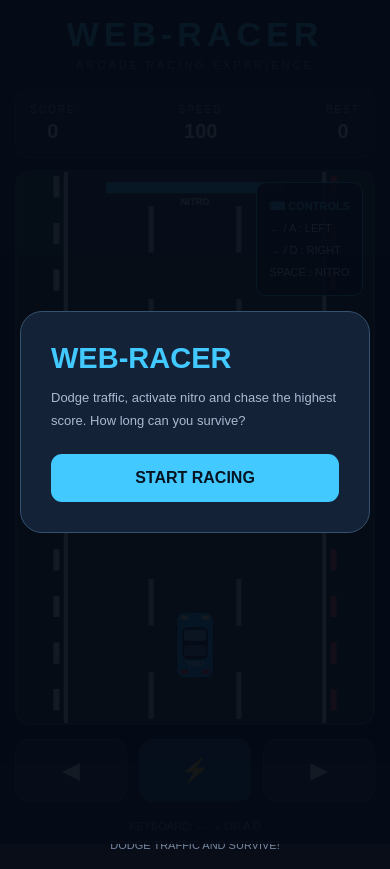
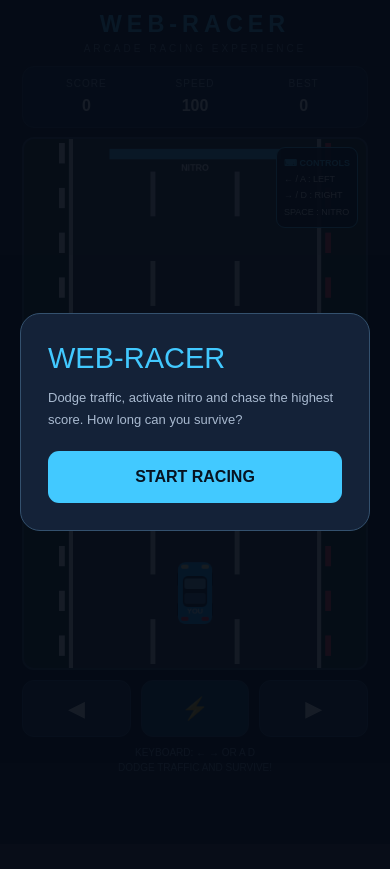
Before and after one commit to Anikait2014/Apex-Racer, a plain HTML site: page index.html in a window 390 px wide. After the commit the page ends 844 px from the top, so only its background shows below. Drawn offline with nearby package versions, Linux system fonts and the light colour scheme.

Commit message:
Refactor index.html for layout and game improvements
Refactor styles and HTML structure for improved layout and responsiveness. Update game logic and controls for better performance and user experience.

```diff
--- a/index.html
+++ b/index.html
@@ -3,13 +3,15 @@
 <head>
 <meta charset="UTF-8">
 <meta name="viewport" content="width=device-width, initial-scale=1.0">
+
 <title>WEB-RACER</title>
+
+<!-- Bootstrap 5 -->
+<link href="https://cdn.jsdelivr.net/npm/bootstrap@5.3.3/dist/css/bootstrap.min.css" rel="stylesheet">
 
 <style>
 * {
   box-sizing: border-box;
-  margin: 0;
-  padding: 0;
 }
 
 body {
@@ -17,79 +19,89 @@ body {
   color: white;
   font-family: Arial, sans-serif;
   min-height: 100vh;
-  display: flex;
-  align-items: center;
-  justify-content: center;
-  padding: 15px;
+  min-height: 100svh;
+  margin: 0;
+  padding: 10px;
   user-select: none;
+  overflow-x: hidden;
 }
 
 .game {
   width: 100%;
   max-width: 480px;
+  margin: auto;
   text-align: center;
 }
 
 h1 {
-  font-size: 34px;
+  font-size: clamp(23px, 6vw, 34px);
   letter-spacing: 5px;
   color: #42c9ff;
-  margin-bottom: 5px;
+  margin: 0;
+  font-weight: bold;
 }
 
 .subtitle {
   color: #71839e;
-  font-size: 11px;
+  font-size: 10px;
   letter-spacing: 3px;
-  margin-bottom: 18px;
+  margin: 3px 0 10px;
 }
 
 .stats {
-  display: flex;
-  justify-content: space-between;
   background: #142238;
   border: 1px solid #293c58;
-  padding: 14px;
-  border-radius: 13px;
-  margin-bottom: 12px;
+  padding: 9px;
+  border-radius: 12px;
+  margin-bottom: 9px;
 }
 
 .stat-label {
   color: #8da2bd;
   font-size: 10px;
-  letter-spacing: 2px;
+  letter-spacing: 1px;
 }
 
 .stat-value {
-  font-size: 20px;
+  font-size: 19px;
   font-weight: bold;
-  margin-top: 5px;
+  margin-top: 3px;
 }
 
 .track-container {
   position: relative;
+
+  /* Track automatically fits screen height */
+  width: min(
+    100%,
+    420px,
+    calc((100svh - 285px) * 420 / 650)
+  );
+
+  margin: auto;
 }
 
 canvas {
   width: 100%;
+  height: auto;
   display: block;
   background: #252b31;
   border: 2px solid #35475e;
-  border-radius: 15px;
+  border-radius: 12px;
   touch-action: none;
 }
 
 .keyboard-help {
   position: absolute;
-  top: 12px;
-  right: 12px;
-  background: rgba(5, 12, 25, 0.88);
+  top: 10px;
+  right: 10px;
+  background: rgba(5, 12, 25, 0.9);
   border: 1px solid #42c9ff;
-  border-radius: 10px;
-  padding: 12px;
+  border-radius: 9px;
+  padding: 9px;
   color: white;
-  font-size: 11px;
-  line-height: 2;
+  font-size: 10px;
+  line-height: 1.8;
   text-align: left;
   z-index: 2;
   pointer-events: none;
@@ -101,18 +113,18 @@ canvas {
 
 .controls {
   display: flex;
-  gap: 12px;
-  margin-top: 14px;
+  gap: 10px;
+  margin-top: 10px;
 }
 
 .controls button {
   flex: 1;
-  padding: 17px;
-  font-size: 23px;
+  padding: 11px;
+  font-size: 22px;
   color: white;
   background: #1b2d46;
   border: 1px solid #344d6d;
-  border-radius: 13px;
+  border-radius: 12px;
   touch-action: none;
 }
 
@@ -125,22 +137,29 @@ canvas {
   color: #54d9ff !important;
 }
 
+.hint {
+  color: #7588a3;
+  font-size: 10px;
+  margin-top: 8px;
+  line-height: 1.5;
+}
+
 .start-screen {
   position: fixed;
   inset: 0;
-  background: #050b16ef;
+  background: #050b16ed;
   display: flex;
   align-items: center;
   justify-content: center;
   z-index: 5;
-  padding: 20px;
+  padding: 15px;
 }
 
 .panel {
   background: #142238;
   border: 1px solid #34516e;
-  border-radius: 22px;
-  padding: 30px;
+  border-radius: 20px;
+  padding: 27px;
   width: 100%;
   max-width: 350px;
 }
@@ -155,36 +174,73 @@ canvas {
   color: #a9bad0;
   line-height: 1.7;
   font-size: 13px;
-  margin-bottom: 22px;
+  margin-bottom: 20px;
 }
 
 .panel button {
   width: 100%;
-  padding: 15px;
+  padding: 14px;
   border: none;
   border-radius: 11px;
   background: #42c9ff;
   color: #071321;
   font-weight: bold;
   font-size: 16px;
-  cursor: pointer;
 }
 
 .hidden {
   display: none !important;
 }
 
-.hint {
-  color: #7588a3;
-  font-size: 11px;
-  margin-top: 15px;
-  line-height: 1.7;
+/* Small screens */
+@media(max-width: 400px) {
+  .keyboard-help {
+    font-size: 9px;
+    padding: 7px;
+  }
+
+  .stat-value {
+    font-size: 16px;
+  }
 }
 
-@media(max-width: 350px) {
-  .keyboard-help {
-    font-size: 9px;
-    padding: 8px;
+/* Landscape screens */
+@media(max-height: 500px) {
+  body {
+    padding: 5px;
+  }
+
+  .game {
+    max-width: 650px;
+  }
+
+  .track-container {
+    width: min(55vw, calc((100svh - 125px) * 420 / 650));
+  }
+
+  h1 {
+    font-size: 22px;
+  }
+
+  .subtitle {
+    margin-bottom: 5px;
+  }
+
+  .stats {
+    padding: 5px;
+    margin-bottom: 5px;
+  }
+
+  .controls {
+    margin-top: 5px;
+  }
+
+  .controls button {
+    padding: 7px;
+  }
+
+  .hint {
+    margin-top: 4px;
   }
 }
 </style>
@@ -192,29 +248,35 @@ canvas {
 
 <body>
 
-<div class="game">
+<div class="container-fluid game">
 
-  <h1>WEB-RACER</h1>
-  <div class="subtitle">ARCADE RACING EXPERIENCE</div>
+  <header>
+    <h1>WEB-RACER</h1>
+    <div class="subtitle">ARCADE RACING EXPERIENCE</div>
+  </header>
 
-  <div class="stats">
+  <!-- SCOREBOARD -->
 
-    <div>
+  <div class="row stats g-0">
+
+    <div class="col">
       <div class="stat-label">SCORE</div>
       <div class="stat-value" id="score">0</div>
     </div>
 
-    <div>
+    <div class="col">
       <div class="stat-label">SPEED</div>
       <div class="stat-value" id="speed">100</div>
     </div>
 
-    <div>
+    <div class="col">
       <div class="stat-label">BEST</div>
       <div class="stat-value" id="best">0</div>
     </div>
 
   </div>
+
+  <!-- RACING TRACK -->
 
   <div class="track-container">
 
@@ -229,10 +291,16 @@ canvas {
 
   </div>
 
+  <!-- TOUCH CONTROLS -->
+
   <div class="controls">
-    <button id="left">◀</button>
-    <button class="nitro" id="nitro">⚡</button>
-    <button id="right">▶</button>
+
+    <button id="left" aria-label="Move left">◀</button>
+
+    <button class="nitro" id="nitro" aria-label="Nitro">⚡</button>
+
+    <button id="right" aria-label="Move right">▶</button>
+
   </div>
 
   <div class="hint">
@@ -242,9 +310,12 @@ canvas {
 
 </div>
 
+<!-- START SCREEN -->
+
 <div class="start-screen" id="startScreen">
 
   <div class="panel">
+
     <h2 id="panelTitle">WEB-RACER</h2>
 
     <p id="panelText">
@@ -253,6 +324,7 @@ canvas {
     </p>
 
     <button id="startButton">START RACING</button>
+
   </div>
 
 </div>
@@ -291,11 +363,18 @@ let keys = {
   right: false
 };
 
-let best = Number(localStorage.getItem("apexBest")) || 0;
+let best = Number(localStorage.getItem("webRacerBest")) || 0;
 
 $("best").textContent = best;
 
-const weatherTypes = ["#f44336", "#ffb52e", "#a56bff", "#e5e9f0", "#32b8a6", "#e75c9d"];
+const carColors = [
+  "#f44336",
+  "#ffb52e",
+  "#a56bff",
+  "#e5e9f0",
+  "#32b8a6",
+  "#e75c9d"
+];
 
 function resetGame() {
 
@@ -308,20 +387,27 @@ function resetGame() {
   };
 
   traffic = [];
+
   score = 0;
   speed = 100;
   roadOffset = 0;
   spawnTimer = 0;
+
   nitroAmount = 100;
   nitroActive = false;
+
+  keys.left = false;
+  keys.right = false;
 
   updateStats();
 }
 
 function updateStats() {
+
   $("score").textContent = Math.floor(score);
   $("speed").textContent = Math.floor(speed);
   $("best").textContent = best;
+
 }
 
 function roundedRect(x, y, w, h, r, color) {
@@ -330,6 +416,7 @@ function roundedRect(x, y, w, h, r, color) {
   ctx.beginPath();
   ctx.roundRect(x, y, w, h, r);
   ctx.fill();
+
 }
 
 function drawRoad() {
@@ -351,7 +438,14 @@ function drawRoad() {
     const x = roadLeft + lane * laneWidth;
 
     for (let y = -70; y < H; y += 110) {
-      ctx.fillRect(x - 3, y + roadOffset, 6, 55);
+
+      ctx.fillRect(
+        x - 3,
+        y + roadOffset,
+        6,
+        55
+      );
+
     }
   }
 
@@ -364,7 +458,9 @@ function drawRoad() {
 
     ctx.fillStyle = "#ff3d4d";
     ctx.fillRect(roadRight + 5, offset, 7, 25);
+
   }
+
 }
 
 function drawCar(x, y, color, isPlayer = false) {
@@ -374,6 +470,7 @@ function drawCar(x, y, color, isPlayer = false) {
 
   roundedRect(x - 22, y + 12, 7, 18, 3, "#080b10");
   roundedRect(x + 15, y + 12, 7, 18, 3, "#080b10");
+
   roundedRect(x - 22, y + 49, 7, 18, 3, "#080b10");
   roundedRect(x + 15, y + 49, 7, 18, 3, "#080b10");
 
@@ -391,17 +488,23 @@ function drawCar(x, y, color, isPlayer = false) {
   roundedRect(x + 8, y + 67, 9, 5, 2, "#ff263d");
 
   if (isPlayer) {
+
     ctx.fillStyle = "#ffffff";
     ctx.font = "bold 9px Arial";
     ctx.textAlign = "center";
+
     ctx.fillText("YOU", x, y + 63);
+
   }
+
 }
 
 function drawTraffic() {
+
   traffic.forEach(car => {
     drawCar(car.x, car.y, car.color);
   });
+
 }
 
 function spawnTraffic() {
@@ -417,53 +520,71 @@ function spawnTraffic() {
   traffic.push({
 
     lane: lane,
+
     x: roadLeft + laneWidth * (lane + 0.5),
+
     y: -100,
+
     width: 42,
     height: 76,
-    color: weatherTypes[
-      Math.floor(Math.random() * weatherTypes.length)
+
+    color: carColors[
+      Math.floor(Math.random() * carColors.length)
     ]
 
   });
+
 }
 
 function movePlayer() {
 
   if (keys.left && player.lane > 0) {
+
     player.lane--;
     keys.left = false;
+
   }
 
   if (keys.right && player.lane < 2) {
+
     player.lane++;
     keys.right = false;
+
   }
 
   const targetX =
     roadLeft + laneWidth * (player.lane + 0.5);
 
   player.x += (targetX - player.x) * 0.22;
+
 }
 
 function collision(a, b) {
 
   return (
+
     Math.abs(a.x - b.x) < 34 &&
+
     Math.abs(
       (a.y + a.height / 2) -
       (b.y + b.height / 2)
     ) < 57
+
   );
+
 }
 
 function endGame() {
 
   running = false;
+  nitroActive = false;
 
   if (Math.floor(score) > best) {
+
     best = Math.floor(score);
-    localStorage.setItem("apexBest", best);
+
+    localStorage.setItem("webRacerBest", best);
+
   }
 
   updateStats();
@@ -478,6 +599,7 @@ function endGame() {
   $("startButton").textContent = "RACE AGAIN";
 
   $("startScreen").classList.remove("hidden");
+
 }
 
 function update(delta) {
@@ -489,9 +611,16 @@ function update(delta) {
   const boosting = nitroActive && nitroAmount > 0;
 
   if (boosting) {
+
     nitroAmount -= 0.7 * dt;
+
   } else {
-    nitroAmount = Math.min(100, nitroAmount + 0.16 * dt);
+
+    nitroAmount = Math.min(
+      100,
+      nitroAmount + 0.16 * dt
+    );
+
   }
 
   const baseSpeed = 5 + Math.min(score / 400, 7);
@@ -506,7 +635,9 @@ function update(delta) {
 
   roadOffset += gameSpeed * dt;
 
-  if (roadOffset > 110) roadOffset = 0;
+  if (roadOffset > 110) {
+    roadOffset = 0;
+  }
 
   score += gameSpeed * dt * 0.12;
 
@@ -514,11 +645,17 @@ function update(delta) {
 
   spawnTimer += delta;
 
-  const spawnDelay = Math.max(430, 1050 - score * 0.7);
+  const spawnDelay = Math.max(
+    430,
+    1050 - score * 0.7
+  );
 
   if (spawnTimer > spawnDelay) {
+
     spawnTraffic();
+
     spawnTimer = 0;
+
   }
 
   for (let i = traffic.length - 1; i >= 0; i--) {
@@ -528,16 +665,22 @@ function update(delta) {
     car.y += gameSpeed * dt;
 
     if (collision(player, car)) {
+
       endGame();
       return;
+
     }
 
     if (car.y > H + 100) {
+
       traffic.splice(i, 1);
+
     }
+
   }
 
   updateStats();
+
 }
 
 function draw() {
@@ -548,24 +691,40 @@ function draw() {
   drawTraffic();
 
   if (player) {
-    drawCar(player.x, player.y, "#19a8ff", true);
+
+    drawCar(
+      player.x,
+      player.y,
+      "#19a8ff",
+      true
+    );
+
   }
 
   ctx.fillStyle = "#111b29";
   ctx.fillRect(105, 12, 210, 13);
 
   ctx.fillStyle = "#42c9ff";
-  ctx.fillRect(105, 12, 210 * nitroAmount / 100, 13);
+  ctx.fillRect(
+    105,
+    12,
+    210 * nitroAmount / 100,
+    13
+  );
 
   ctx.fillStyle = "white";
   ctx.font = "bold 11px Arial";
   ctx.textAlign = "center";
+
   ctx.fillText("NITRO", 210, 39);
 
   if (nitroAmount <= 0) {
+
     ctx.fillStyle = "#ffbd50";
     ctx.fillText("NITRO EMPTY", 210, 55);
+
   }
+
 }
 
 function gameLoop(timestamp) {
@@ -580,45 +739,75 @@ function gameLoop(timestamp) {
   draw();
 
   requestAnimationFrame(gameLoop);
+
 }
 
 function startGame() {
 
   resetGame();
+
   running = true;
   lastTime = 0;
 
   $("startScreen").classList.add("hidden");
+
 }
 
 // KEYBOARD CONTROLS
 
 document.addEventListener("keydown", event => {
 
-  if (["ArrowLeft", "ArrowRight", "ArrowUp", " "].includes(event.key)) {
+  if (
+    ["ArrowLeft", "ArrowRight", "ArrowUp", " "]
+    .includes(event.key)
+  ) {
+
     event.preventDefault();
+
   }
 
   if (!running) return;
 
-  if (event.key === "ArrowLeft" || event.key.toLowerCase() === "a") {
+  if (
+    event.key === "ArrowLeft" ||
+    event.key.toLowerCase() === "a"
+  ) {
+
     keys.left = true;
+
   }
 
-  if (event.key === "ArrowRight" || event.key.toLowerCase() === "d") {
+  if (
+    event.key === "ArrowRight" ||
+    event.key.toLowerCase() === "d"
+  ) {
+
     keys.right = true;
+
   }
 
-  if (event.key === "ArrowUp" || event.key === " ") {
+  if (
+    event.key === "ArrowUp" ||
+    event.key === " "
+  ) {
+
     nitroActive = true;
+
   }
+
 });
 
 document.addEventListener("keyup", event => {
 
-  if (event.key === "ArrowUp" || event.key === " ") {
+  if (
+    event.key === "ArrowUp" ||
+    event.key === " "
+  ) {
+
     nitroActive = false;
+
   }
+
 });
 
 // TOUCHSCREEN CONTROLS
@@ -628,14 +817,21 @@ function bindButton(id, action) {
   const button = $(id);
 
   button.addEventListener("pointerdown", event => {
+
     event.preventDefault();
+
     if (!running) return;
+
     action(true);
+
   });
 
   button.addEventListener("pointerup", event => {
+
     event.preventDefault();
+
     action(false);
+
   });
 
   button.addEventListener("pointerleave", () => {
@@ -645,6 +841,7 @@ function bindButton(id, action) {
   button.addEventListener("pointercancel", () => {
     action(false);
   });
+
 }
 
 bindButton("left", value => {
@@ -661,9 +858,10 @@ bindButton("nitro", value => {
 
 $("startButton").addEventListener("click", startGame);
 
-// START
+// INITIALIZE
 
 resetGame();
+
 requestAnimationFrame(gameLoop);
 
 </script>
```
